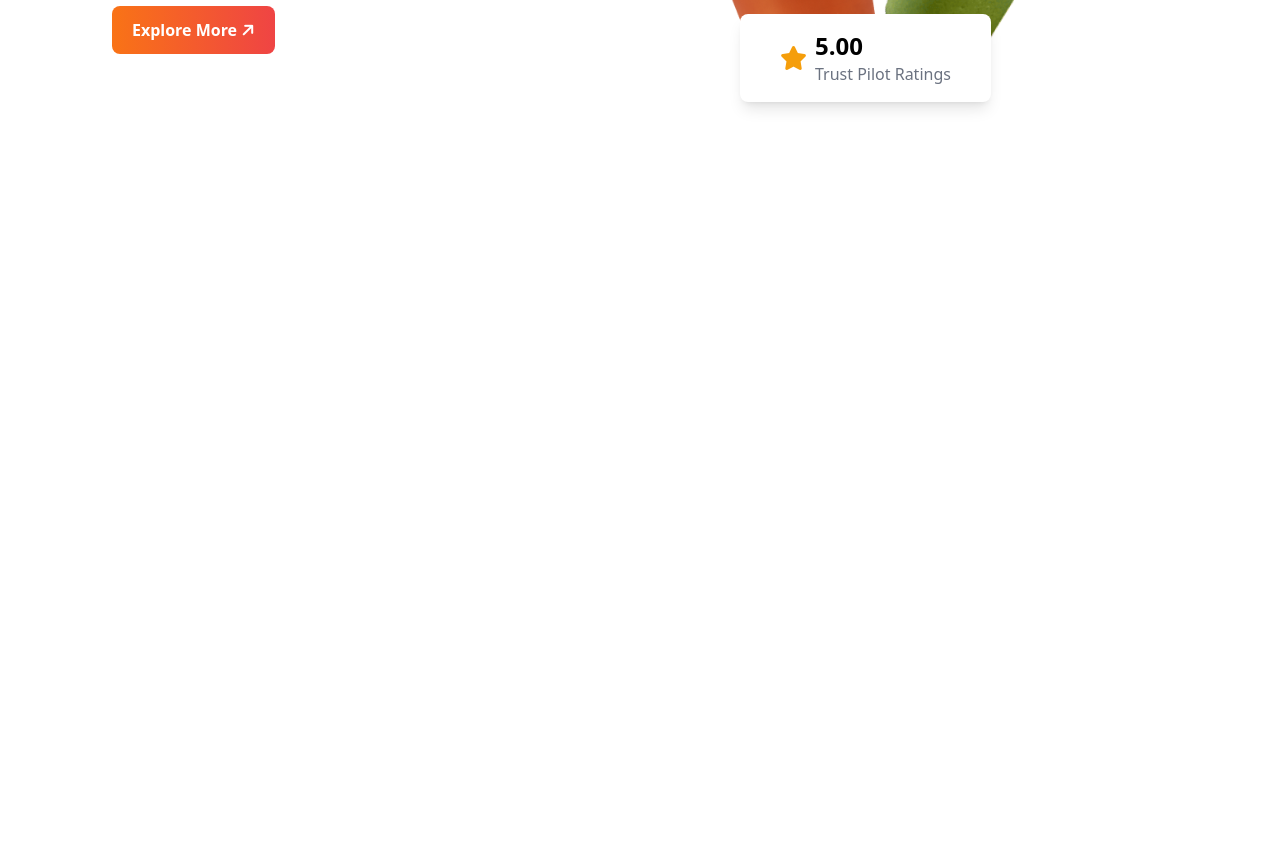
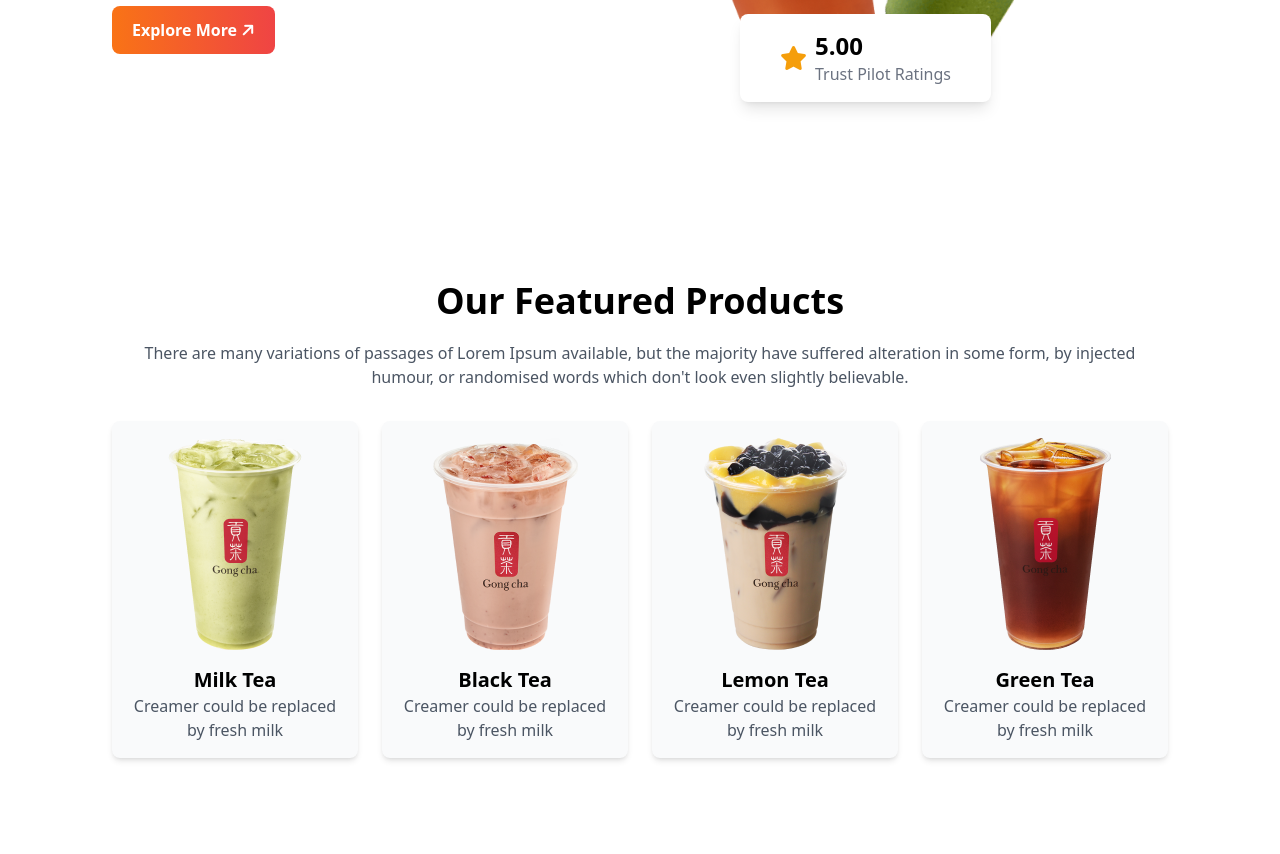
Before and after one commit to sobarslap/Tea-House, a plain HTML site: page index.html in a window 1280 px wide. Shown: the part 346-1200 px from the top of the page. Before the commit the page ends 800 px from the top, so only its background shows below. Drawn offline with nearby package versions, Linux system fonts and the light colour scheme.

Commit message:
Header and featured product section done

```diff
--- a/index.html
+++ b/index.html
@@ -29,7 +29,7 @@
     <!-- Main content -->
      <main class="max-w-screen-xl mx-auto px-16 lg:px-28">
         <!-- Header section -->
-         <header class="flex pt-10 pb-20">
+         <header class=" lg:flex pt-10 pb-20">
             <!-- Text content -->
              <div>
                 <h1 class="text-5xl md:text-7xl">It's good <br>tea time at The <br>Tea House</h1>
@@ -58,6 +58,51 @@
              </div>
 
          </header>
+
+         <!-- Featured product section -->
+         <section class="py-8 lg:py-24">
+            <!-- Title -->
+             <div class="text-center mb-8">
+                <h1 class="text-3xl md:text-4xl font-bold mb-5">Our Featured Products</h1>
+                <p class="text-gray-600 mx-auto">There are many variations of passages of Lorem Ipsum available, but the majority have suffered alteration in some form, by injected humour, or randomised words which don't look even slightly believable. </p>
+             </div>
+             <!-- Grid cards -->
+              <div class="grid grid-cols-1 md:grid-cols-2 lg:grid-cols-4 gap-6 text-center">
+                <!-- Product cart -->
+                <div class="rounded-lg shadow-md bg-gray-50 overflow-hidden">
+                    <img class="mx-auto pt-4" src="images/tea-1.png" alt="">
+                    <div class="p-4">
+                        <h2 class="font-bold text-xl">Milk Tea</h2>
+                        <p class="text-gray-600">Creamer could be replaced by fresh milk</p>
+                    </div>
+                </div>
+                <!-- Product cart -->
+                <div class="rounded-lg shadow-md bg-gray-50 overflow-hidden">
+                    <img class="mx-auto pt-4" src="images/tea-2.png" alt="">
+                    <div class="p-4">
+                        <h2 class="font-bold text-xl">Black Tea</h2>
+                        <p class="text-gray-600">Creamer could be replaced by fresh milk</p>
+                    </div>
+                </div>
+                <!-- Product cart -->
+                <div class="rounded-lg shadow-md bg-gray-50 overflow-hidden">
+                    <img class="mx-auto pt-4" src="images/tea-3.png" alt="">
+                    <div class="p-4">
+                        <h2 class="font-bold text-xl">Lemon Tea</h2>
+                        <p class="text-gray-600">Creamer could be replaced by fresh milk</p>
+                    </div>
+                </div>
+                <!-- Product cart -->
+                <div class="rounded-lg shadow-md bg-gray-50 overflow-hidden">
+                    <img class="mx-auto pt-4" src="images/tea-4.png" alt="">
+                    <div class="p-4">
+                        <h2 class="font-bold text-xl">Green Tea</h2>
+                        <p class="text-gray-600">Creamer could be replaced by fresh milk</p>
+                    </div>
+                </div>
+              </div>
+
+         </section>
      </main>
 </body>
 </html>
```
